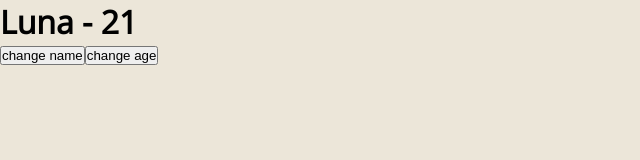
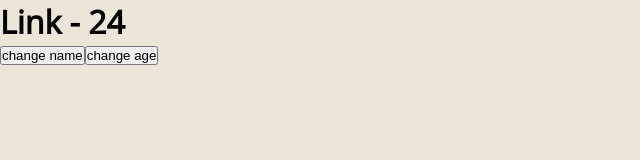
Before and after one commit to Lu-Smith/hyrule_jobs_vue_typescript, a Vue app: page / in a window 1280 px wide. Shown: the top 160 px of the page, without its empty margins (0-640 px from the left). Built offline with nearby package versions, Linux system fonts and the light colour scheme.

Commit message:
Updated App.vue

```diff
--- a/src/App.vue
+++ b/src/App.vue
@@ -8,7 +8,7 @@
 
 <script lang="ts">
 
-import { defineComponent, reactive, toRefs } from 'vue';
+import { defineComponent, ref} from 'vue';
 
 export default defineComponent({
   name: 'App',
@@ -16,15 +16,10 @@ export default defineComponent({
 
   },
   setup() {
-    const state = reactive({
-      name: 'Hyrule Jobs',
-      age: 25 as number | string
-    })
+    const name = ref('Link')
+    const age = ref<number | string>(24)
 
-    state.name = 'Luna'
-    state.age = '21'
-
-    return { ...toRefs(state) }
+    return { name, age }
   },
 
   methods: {
```
